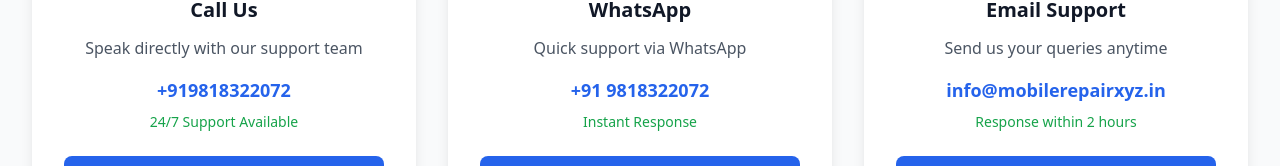
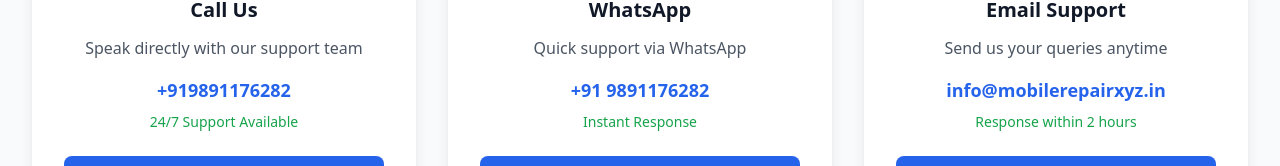
Before and after one commit to prince-m2hgamerz/mobile-repair-xyz, a React (Vite) app: page /contact in a window 1280 px wide. Shown: the part 768-934 px from the top of the page. Built offline with nearby package versions, Linux system fonts and the light colour scheme; no server answers.

Commit message:
contact number update

```diff
--- a/src/components/Footer.tsx
+++ b/src/components/Footer.tsx
@@ -63,8 +63,8 @@ const Footer: React.FC = () => {
             <div className="space-y-3">
               <div className="flex items-center space-x-2">
                 <Phone className="h-4 w-4 text-blue-400" />
-                <a href="tel:+919818322072" className="text-gray-300 hover:text-blue-400 transition-colors duration-200">
-                  +91 9818322072
+                <a href="tel:+919891176282" className="text-gray-300 hover:text-blue-400 transition-colors duration-200">
+                  +91 9891176282
                 </a>
               </div>
               <div className="flex items-center space-x-2">
--- a/src/pages/Contact.tsx
+++ b/src/pages/Contact.tsx
@@ -7,16 +7,16 @@ const Contact: React.FC = () => {
       icon: Phone,
       title: 'Call Us',
       description: 'Speak directly with our support team',
-      details: '+919818322072',
-      action: 'tel:+919818322072',
+      details: '+919891176282',
+      action: 'tel:+919891176282',
       available: '24/7 Support Available'
     },
     {
       icon: MessageCircle,
       title: 'WhatsApp',
       description: 'Quick support via WhatsApp',
-      details: '+91 9818322072',
-      action: 'https://wa.me/9818322072',
+      details: '+91 9891176282',
+      action: 'https://wa.me/9891176282',
       available: 'Instant Response'
     },
     {
@@ -278,10 +278,10 @@ const Contact: React.FC = () => {
               href="tel:+1234567890"
               className="bg-white text-blue-600 px-8 py-4 rounded-lg text-lg font-semibold hover:bg-gray-100 transition-colors duration-200"
             >
-              Call Now: +91 9818322072
+              Call Now: +91 9891176282
             </a>
             <a
-              href="https://wa.me/9818322072"
+              href="https://wa.me/9891176282"
               className="border-2 border-white text-white px-8 py-4 rounded-lg text-lg font-semibold hover:bg-white hover:text-blue-600 transition-colors duration-200"
             >
               WhatsApp Us
--- a/src/pages/HomePage.tsx
+++ b/src/pages/HomePage.tsx
@@ -291,7 +291,7 @@ const HomePage: React.FC = () => {
               href="tel:+1234567890"
               className="border-2 border-white text-white px-8 py-4 rounded-lg text-lg font-semibold hover:bg-white hover:text-blue-600 transition-all duration-200"
             >
-              Call Now: +91 9818322072
+              Call Now: +91 9891176282
             </a>
           </div>
         </div>
--- a/src/pages/ServiceRequestForm.tsx
+++ b/src/pages/ServiceRequestForm.tsx
@@ -168,7 +168,7 @@ const ServiceRequestForm: React.FC<ServiceRequestFormProps> = ({ preFilled }) =>
                 href="tel:+1234567890"
                 className="border border-gray-300 text-gray-700 px-6 py-3 rounded-lg font-semibold hover:bg-gray-50 transition-colors duration-200"
               >
-                Call Us: +919818322072
+                Call Us: +919891176282
               </a>
             </div>
           </div>
```
